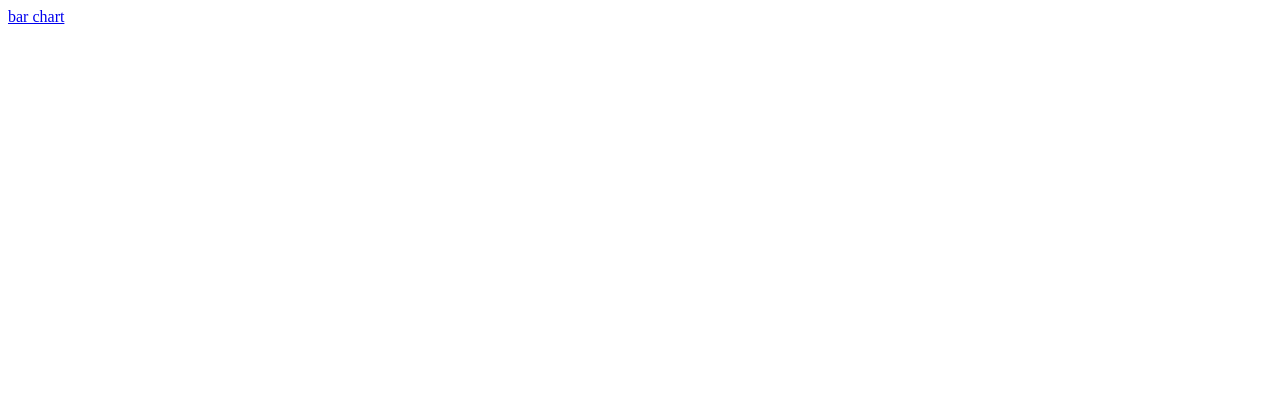
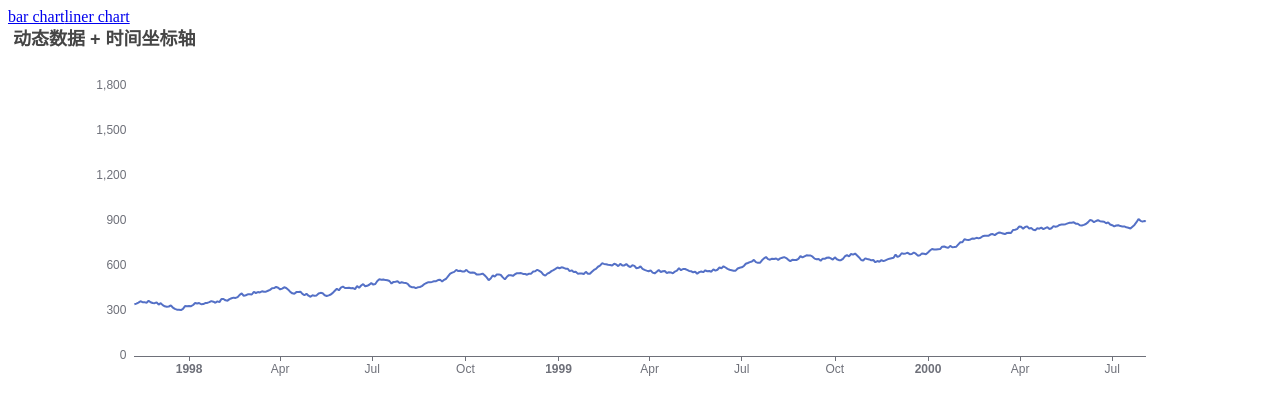
Before and after one commit to alixdehghani/echarts-for-angular, an Angular app: page /liner-chart in a window 1280 px wide. Before the commit this address led to /. Shown: the top 414 px of the page. Built offline with nearby package versions, Linux system fonts and the light colour scheme.

Commit message:
lazy module

```diff
--- /dev/null
+++ b/src/app/LinerChart/Index.ts
@@ -0,0 +1 @@
+export {LinerChartModule } from './Internal/LinerChart.module'
--- /dev/null
+++ b/src/app/LinerChart/Internal/liner-chart.component.html
@@ -0,0 +1 @@
+<div echarts [options]="option" [extentions]="echartsExtentions"></div>
--- /dev/null
+++ b/src/app/LinerChart/Internal/liner-chart.component.ts
@@ -0,0 +1,119 @@
+import { Component, OnInit } from '@angular/core';
+import { LineChart } from 'echarts/charts';
+import { TitleComponent, DataZoomComponent, ToolboxComponent, TooltipComponent, GridComponent, LegendComponent } from 'echarts/components';
+
+@Component({
+  selector: 'app-liner-chart',
+  templateUrl: './liner-chart.component.html',
+  styleUrls: ['./liner-chart.component.scss']
+})
+export class LinerChartComponent implements OnInit {
+  data: any[] = [];
+  now: any = +new Date(1997, 9, 3);
+  oneDay = 24 * 3600 * 1000;
+  value = Math.random() * 1000;
+  echartsExtentions: any[];
+  private _randomData() {
+    this.now = new Date(+this.now + this.oneDay);
+    this.value = this.value + Math.random() * 21 - 10;
+    return {
+      name: this.now.toString(),
+      value: [
+        [this.now.getFullYear(), this.now.getMonth() + 1, this.now.getDate()].join('/'),
+        Math.round(this.value)
+      ]
+    };
+  }
+  option = {
+    title: {
+      text: '动态数据 + 时间坐标轴'
+    },
+    tooltip: {
+      trigger: 'axis',
+      formatter: function (params: any) {
+        params = params[0];
+        var date = new Date(params.name);
+        return date.getDate() + '/' + (date.getMonth() + 1) + '/' + date.getFullYear() + ' : ' + params.value[1];
+      },
+      axisPointer: {
+        animation: false
+      }
+    },
+    xAxis: {
+      type: 'time',
+      splitLine: {
+        show: false
+      }
+    },
+    yAxis: {
+      type: 'value',
+      boundaryGap: [0, '100%'],
+      splitLine: {
+        show: false
+      }
+    },
+    series: [{
+      name: '模拟数据',
+      type: 'line',
+      showSymbol: false,
+      hoverAnimation: false,
+      data: this.data
+    }]
+  };
+  constructor () {
+    this.echartsExtentions = [ TitleComponent ,DataZoomComponent,LineChart,ToolboxComponent,TooltipComponent, GridComponent, LegendComponent];
+   }
+
+  ngOnInit(): void {
+    for (var i = 0; i < 1000; i++) {
+      this.data.push(this._randomData());
+    }
+    setInterval(() => {
+
+      for (var i = 0; i < 5; i++) {
+        this.data.shift();
+        this.data.push(this._randomData());
+      }
+
+      this._restOptions(this.data);
+    }, 1000);
+  }
+  private _restOptions(data: any[]) {
+    this.option = {
+      title: {
+        text: '动态数据 + 时间坐标轴'
+      },
+      tooltip: {
+        trigger: 'axis',
+        formatter: function (params: any) {
+          params = params[0];
+          var date = new Date(params.name);
+          return date.getDate() + '/' + (date.getMonth() + 1) + '/' + date.getFullYear() + ' : ' + params.value[1];
+        },
+        axisPointer: {
+          animation: false
+        }
+      },
+      xAxis: {
+        type: 'time',
+        splitLine: {
+          show: false
+        }
+      },
+      yAxis: {
+        type: 'value',
+        boundaryGap: [0, '100%'],
+        splitLine: {
+          show: false
+        }
+      },
+      series: [{
+        name: '模拟数据',
+        type: 'line',
+        showSymbol: false,
+        hoverAnimation: false,
+        data: data
+      }]
+    };
+  }
+}
--- a/src/app/app-routing.module.ts
+++ b/src/app/app-routing.module.ts
@@ -4,6 +4,9 @@ import { RouterModule, Routes } from '@angular/router';
 const routes: Routes = [
   {
     path: 'bar-chart', loadChildren: () => import('./BarChart/Index').then(m => m.BarChartModule)
+  },
+  {
+    path: 'liner-chart', loadChildren: () => import('./LinerChart/Index').then(m => m.LinerChartModule)
   }
 ];
 
--- a/src/app/app.component.html
+++ b/src/app/app.component.html
@@ -1,2 +1,3 @@
 <a [routerLink]="'bar-chart'">bar chart</a>
+<a [routerLink]="'liner-chart'">liner chart</a>
 <router-outlet></router-outlet>
--- a/src/app/app.module.ts
+++ b/src/app/app.module.ts
@@ -6,7 +6,7 @@ import { AppComponent } from './app.component';
 
 @NgModule({
   declarations: [
-    AppComponent
+    AppComponent,
   ],
   imports: [
     BrowserModule,
```
Also changed, not shown: src/app/LinerChart/Internal/LinerChart.module.ts (added, +18 -0 lines), src/app/LinerChart/Internal/liner-chart.component.scss (added), 1 other file (tests, documents, lock files or other folders).
